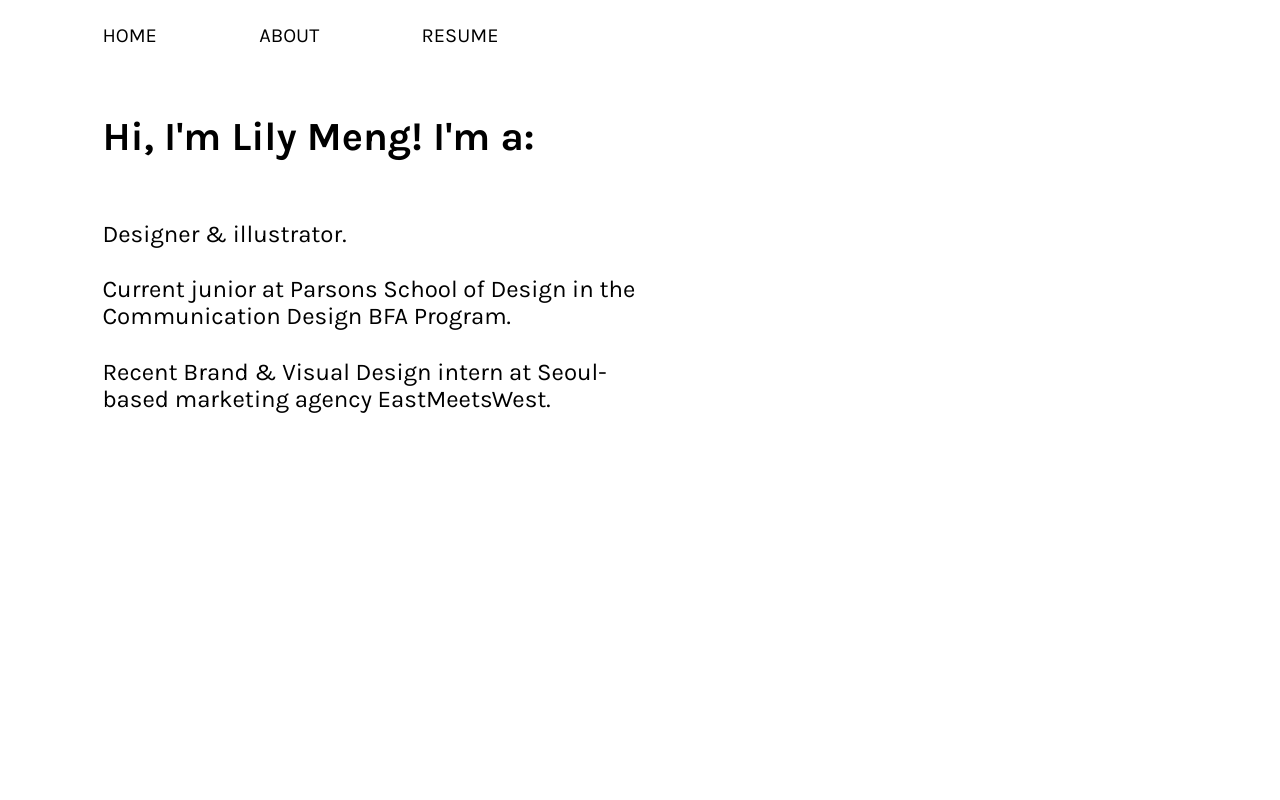
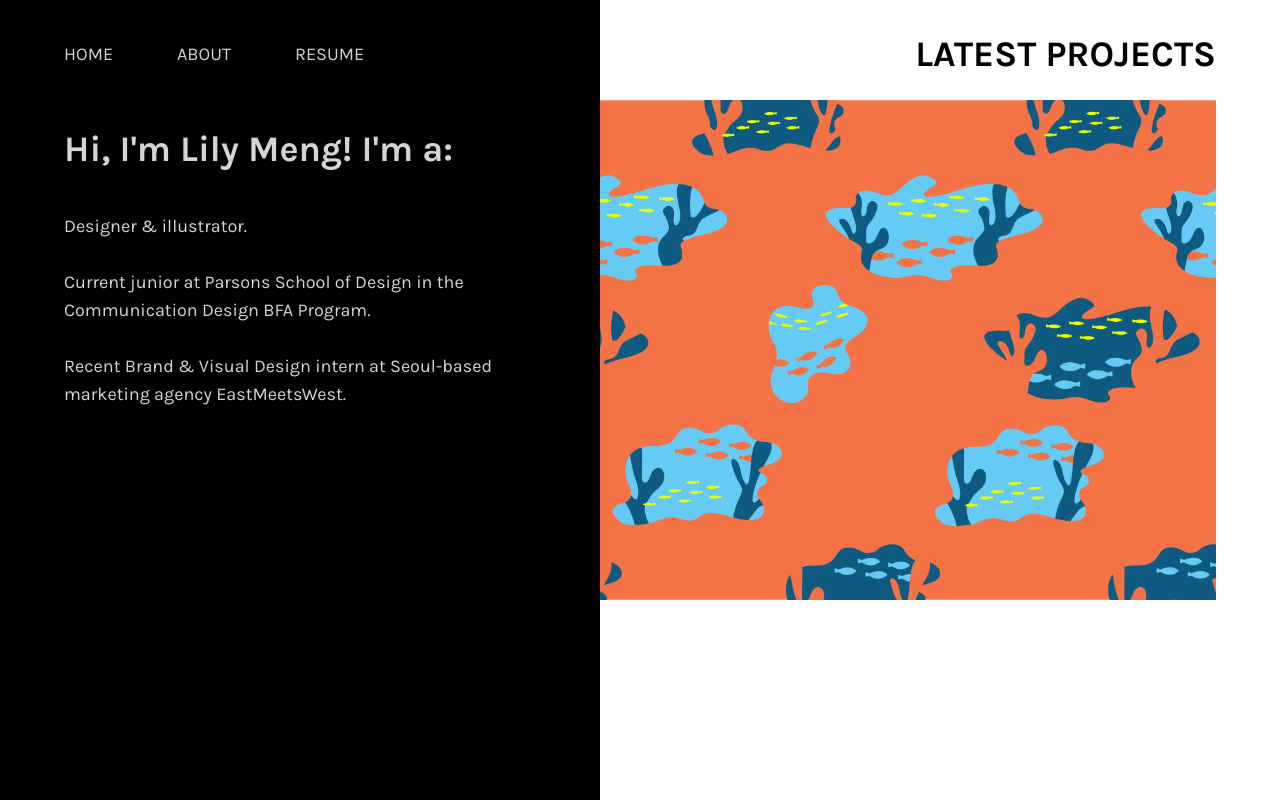
Before and after one commit to mengl415/portfolio, a plain HTML site: page index.html in a window 1280 px wide. Drawn offline with Linux system fonts and the light colour scheme.

Commit message:
added project

```diff
--- a/index.html
+++ b/index.html
@@ -22,12 +22,12 @@
   </head>
 
   <body>
+   <div class="sidenav">
     <div class="topnav">
         <a href="index.html">HOME</a>
         <a href="about.html">ABOUT</a>
         <a href="resume.html">RESUME</a>
       </div>
-    <div>
         <div class="divBlock">
           <div class="hero-left">
             <h1 class="heading">Hi, I'm Lily Meng! I'm a:</h1>
@@ -40,5 +40,11 @@
           </div>
         </div>
    </div>
+   <div class="projectPreview">
+       <h1 class="workHeading">LATEST PROJECTS</h1>
+       <div class="projectWrapper">
+           <div id="shedd"></div>
+       </div>
+   </div>
   </body>
 </html>
--- a/style.css
+++ b/style.css
@@ -4,13 +4,13 @@ body {
 }
 
 .topnav a{
-    color: black;
-    margin-left: 8vw;
+    color: #d4d4d4;
+    margin-left: 5vw;
     margin-top: 3vh;
     float: left;
     padding: 0px -40px;
     text-decoration: none;
-    font-size: 20px;
+    font-size: 18px;
 }
 
 .topnav a:hover{
@@ -26,9 +26,9 @@ a:visited {
     position: relative;
     display: flex;
     width: 85%;
-    max-width: 1000px;
+    max-width: 600px;
     min-height: 200px;
-    margin-left: 8vw;
+    margin-left: 5vw;
     padding-top: 40px;
     flex-direction: column;
     justify-content: center;
@@ -39,7 +39,7 @@ a:visited {
     position: relative;
     z-index: 1;
     display: flex;
-    max-width: 800px;
+    max-width: 600px;
     flex-direction: column;
     align-items: flex-start;
     align-self: flex-start;
@@ -49,14 +49,68 @@ a:visited {
     position: static;
     z-index: 1;
     font-weight: 600;
-    font-size: 40px;
+    font-size: 36px;
+    color: #d4d4d4;
 }
 
 .intro {
     display: flex;
-    width: 550px;
-    padding-top: 10px;
+    width: 450px;
+    padding-top: 0px;
     padding-bottom: 20px;
     flex-direction: column;
-    font-size: 24px;
+    font-size: 18px;
+    line-height: 28px;
+    color: #d4d4d4;
   }
+
+  .sidenav{
+    height: 100%; /* Full-height: remove this if you want "auto" height */
+    width: 600px; /* Set the width of the sidebar */
+    position: fixed; /* Fixed Sidebar (stay in place on scroll) */
+    z-index: 1; /* Stay on top */
+    top: 0; /* Stay at the top */
+    left: 0;
+    background-color: black; /* Black */
+    overflow-x: hidden; /* Disable horizontal scroll */
+    padding-top: 20px;
+  }
+
+  .projectPreview{
+    position: relative;
+    float: right;
+    display: flex;
+    flex-wrap: wrap;
+    width: 85%;
+    max-width: 800px;
+    min-height: 200px;
+    right: 5vw;
+    padding-top: 10px;
+    text-align: right;
+    flex-direction: column;
+    justify-content: right;
+    align-items: right;
+  }
+
+  .workHeading{
+    font-weight: 600;
+    font-size: 36px;
+    color: black;
+    text-align: right;
+    float: right;
+  }
+
+  .projectWrapper{
+      display: block;
+      justify-self: right;
+      justify-content: right;
+  }
+
+   #shedd{
+       float: right;
+       object-fit: cover;
+       background-repeat: no-repeat;
+       content: url(./images/sheddPattern.png);
+       width: 800px;
+       height: 500px;
+   }
```
Lines whose indentation alone changed are shown as unchanged.
